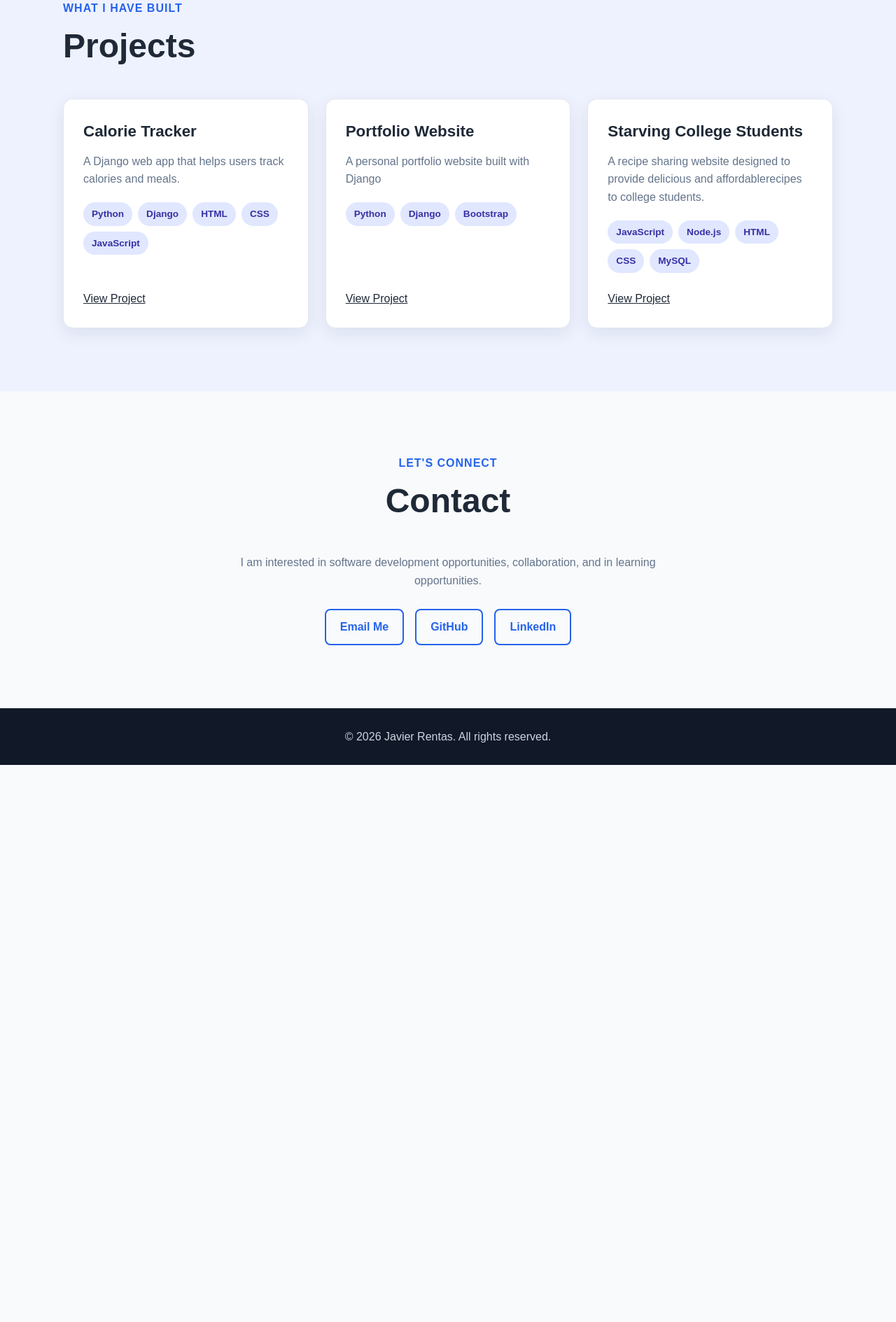
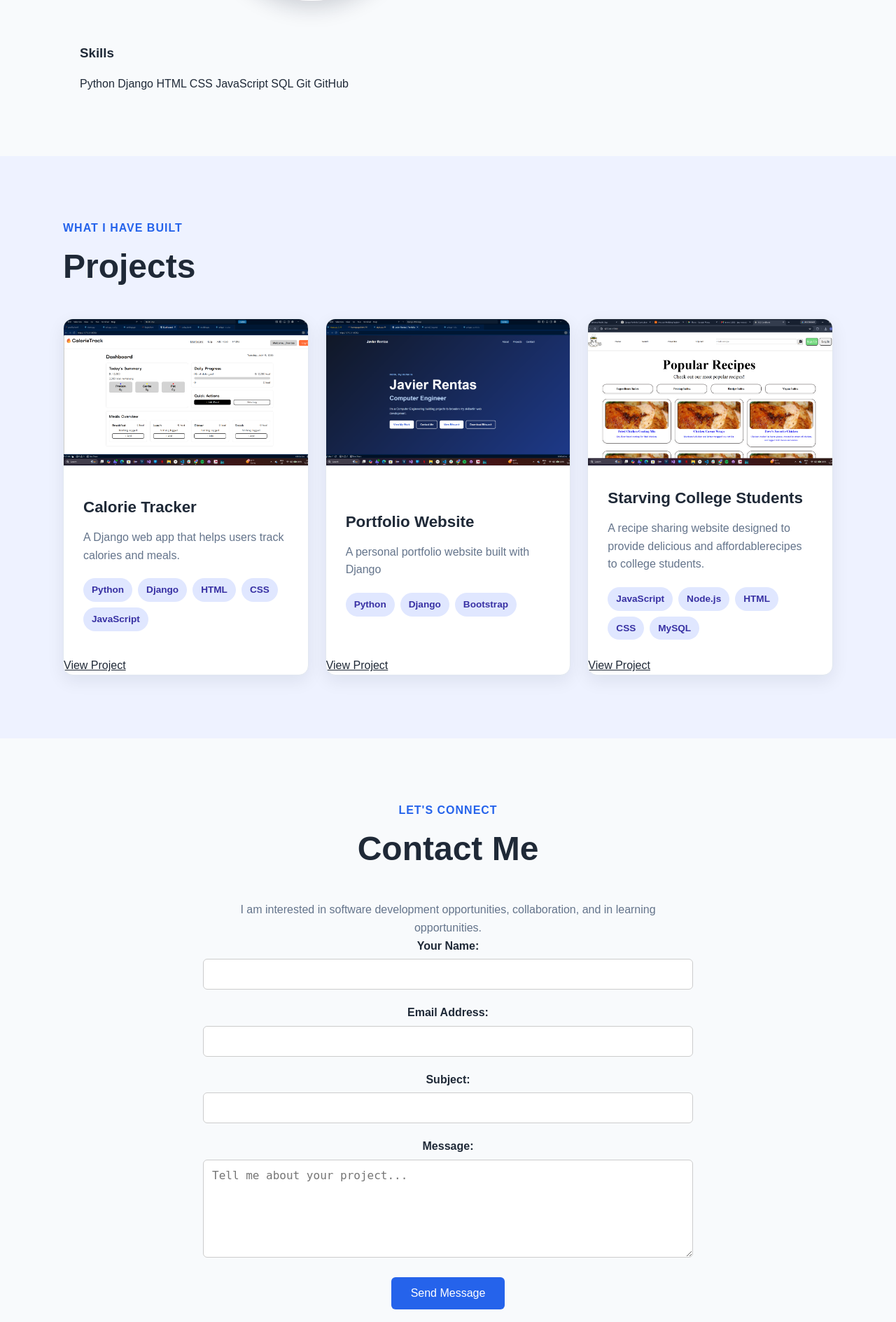
Before and after one commit to jrentas13/Django-Web-App, a Django app: page / in a window 1280 px wide. Shown: the part 1311-3200 px from the top of the page at 70% size. Before the commit the page ends 2404 px from the top, so only its background shows below. Run offline with Django 5.2, Linux system fonts and the light colour scheme.

Commit message:
Added images to site. Created Django form to handle contact. Site can now send a message to my personal gmail.

```diff
--- /dev/null
+++ b/desktop.ini
@@ -0,0 +1,3 @@
+[LocalizedFileNames]
+Screenshot 2026-07-14 171030.png=@Screenshot 2026-07-14 171030.png,0
+Screenshot 2026-07-14 173711.png=@Screenshot 2026-07-14 173711.png,0
--- /dev/null
+++ b/folio/desktop.ini
@@ -0,0 +1,3 @@
+[LocalizedFileNames]
+Screenshot 2026-07-14 171030.png=@Screenshot 2026-07-14 171030.png,0
+Screenshot 2026-07-14 173711.png=@Screenshot 2026-07-14 173711.png,0
--- /dev/null
+++ b/folio/forms.py
@@ -0,0 +1,17 @@
+from django import forms
+
+class ContactForm(forms.Form):
+    name = forms.CharField(
+        max_length=100,
+        label="Your Name"
+    )
+    email = forms.EmailField(label="Email Address")
+    subject = forms.CharField(max_length=150)
+    message = forms.CharField(
+        widget=forms.Textarea(
+            attrs={
+                "rows": 6,
+                "placeholder": "Tell me about your project..."
+            }
+        )
+    )
--- /dev/null
+++ b/folio/static/desktop.ini
@@ -0,0 +1,3 @@
+[LocalizedFileNames]
+Screenshot 2026-07-14 171030.png=@Screenshot 2026-07-14 171030.png,0
+Screenshot 2026-07-14 173711.png=@Screenshot 2026-07-14 173711.png,0
--- /dev/null
+++ b/folio/static/folio/desktop.ini
@@ -0,0 +1,3 @@
+[LocalizedFileNames]
+Screenshot 2026-07-14 171030.png=@Screenshot 2026-07-14 171030.png,0
+Screenshot 2026-07-14 173711.png=@Screenshot 2026-07-14 173711.png,0
--- /dev/null
+++ b/folio/static/folio/images/desktop.ini
@@ -0,0 +1,3 @@
+[LocalizedFileNames]
+Screenshot 2026-07-14 171030.png=@Screenshot 2026-07-14 171030.png,0
+Screenshot 2026-07-14 173711.png=@Screenshot 2026-07-14 173711.png,0
--- a/folio/static/folio/style.css
+++ b/folio/static/folio/style.css
@@ -38,6 +38,47 @@
 
 img {
     max-width: 100%;
+}
+
+form {
+    max-width: 700px;
+    margin: auto;
+}
+
+form p {
+    margin-bottom: 20px;
+}
+
+label {
+    display: block;
+    margin-bottom: 6px;
+    font-weight: bold;
+}
+
+input, textarea {
+    width: 100%;
+    padding: 12px;
+    border: 1px solid #ccc;
+    border-radius: 6px;
+    font-size: 16px;
+}
+
+textarea {
+    resize: vertical;
+}
+
+button {
+    padding: 14px 28px;
+    background: #2563eb;
+    color: white;
+    border: none;
+    border-radius: 6px;
+    cursor: pointer;
+    font-size: 16px;
+}
+
+button:hover {
+    background: #1d4ed8;
 }
 
 
@@ -259,7 +334,8 @@
 
 .project-card {
     min-height: 280px;
-    padding: 28px;
+    padding: 0px;
+    overflow: hidden;
     border: 1px solid var(--border);
     border-radius: 14px;
     background-color: var(--surface);
@@ -283,6 +359,18 @@
 .project-card h3 {
     margin-bottom: 12px;
     font-size: 1.4rem;
+}
+
+.project-image {
+    display: block;
+    width: 100%;
+    height: 210px;
+    object-fit: cover;
+    border-bottom: 1px solid var(--border);
+}
+
+.project-card-content {
+    padding: 28px 28px 0;
 }
 
 .project-description {
--- a/folio/templates/folio/homepage.html
+++ b/folio/templates/folio/homepage.html
@@ -41,6 +41,12 @@
                 <div class="hero-buttons">
                     <a class="button project-button" href="#projects">View My Work</a>
                     <a class="button contact-button" href="#contact">Contact Me</a>
+                    <a
+                        class="button resume-button"
+                        href="{% static 'folio/documents/resume.pdf' %}"
+                        target="_blank"
+                        rel="noopener noreferrer"
+                    >View Résumé</a>
                 </div>
             </section>
         </header>
@@ -53,6 +59,13 @@
                 </div>
 
                 <div class="about-content">
+                    <div class="profile-image-container">
+                        <img
+                            class="profile-image"
+                            src="{% static 'folio/images/profile.jpg' %}"
+                            alt="Portrait of Javier Rentas"
+                        >
+                    </div>
                     <div class="about-text">
                         <p>
                             I'm working on learning Django to broaden my skillset in using Python.
@@ -88,6 +101,13 @@
                 <div class="project-grid">
                     {% for project in projects %}
                         <article class="project-card">
+                            {% if project.image %}
+                                <img
+                                    class="project-image"
+                                    src="{% static project.image %}"
+                                    alt="Screenshot of {{ project.title }}"
+                                >
+                            {% endif %}
                             <div class="project-card-content">
                                 <h3>{{ project.title }}</h3>
                                 <p class="project-description">{{ project.description }}</p>
@@ -125,15 +145,27 @@
             <section id="contact" class="section contact-section">
                 <div class="section-heading">
                     <p class="section-label">Let's connect</p>
-                    <h2>Contact</h2>
+                    <h2>Contact Me</h2>
                 </div>
                 <p class="contact-description">
                     I am interested in software development opportunities, collaboration,
                     and in learning opportunities.
                 </p>
+
+                {% if submitted %}
+                    <div class="succes-message">
+                        Thank You!
+                        I'll get back to you as soon as possible.
+                    </div>
+                {% endif %}
+
+                <form method="POST">
+                    {% csrf_token %}
+                    {{ form.as_p }}
+                    <button type="submit">Send Message</button>
+                </form>
+
                 <div class="contact-links">
-                    <a href="mailto:javy.rentas@gmail.com">Email Me</a>
-
                     <a
                         href="https://github.com/jrentas13"
                         target="_blank"
--- a/folio/views.py
+++ b/folio/views.py
@@ -1,13 +1,64 @@
 from django.http import HttpResponse
 from django.shortcuts import render
+from django.core.mail import send_mail
+
+from .forms import ContactForm
 
 
 def homepage(request):
+    if request.method == "POST":
+        form = ContactForm(request.POST)
+
+        if form.is_valid():
+            name = form.cleaned_data["name"]
+            email = form.cleaned_data["email"]
+            subject = form.cleaned_data["subject"]
+            message = form.cleaned_data["message"]
+            full_message = f"""
+            You received a message from your portfolio website.
+
+            Name:
+            {name}
+
+            Email:
+            {email}
+
+            Message:
+            {message}
+            """
+
+            try:
+                send_mail(
+                    subject,
+                    full_message,
+                    email,
+                    ["javy.rentas@gmail.com"],
+                )
+                submitted = True
+
+            except Exception as e:
+                print(e)
+                submitted = False
+
+
+            form = ContactForm()
+
+            submitted = True
+
+        else:
+            submitted = False
+
+    else:
+        form = ContactForm()
+        submitted = False
+
+
     projects = [
         {
             "title": "Calorie Tracker",
             "description": ("A Django web app that helps users track calories and meals."),
             "tools": ["Python", "Django", "HTML", "CSS", "JavaScript"],
+            "image": "folio/images/calorie-tracker.png",
             "github_url": "https://github.com/abitsma/Health_App",
             "live_url": ""
         },
@@ -15,6 +66,7 @@
             "title": "Portfolio Website",
             "description": ("A personal portfolio website built with Django"),
             "tools": ["Python", "Django", "Bootstrap"],
+            "image": "folio/images/portfolio.png",
             "github_url": "https://github.com/jrentas13/Django-Web-App",
             "live_url": ""
         },
@@ -23,6 +75,7 @@
             "description": ("A recipe sharing website designed to provide delicious and affordable"
             "recipes to college students."),
             "tools": ["JavaScript", "Node.js", "HTML", "CSS", "MySQL"],
+            "image": "folio/images/starving-college-students.png",
             "github_url": "https://github.com/jrentas13/Starving-College-Students",
             "live_url": ""
         }
@@ -34,6 +87,8 @@
         "introduction": ("I'm a Computer Engineering building projects to broaden my skillset"
         "in web development."),
         "projects": projects,
+        "form": form,
+        "submitted": submitted,
     }
 
     return render(request, "folio/homepage.html", context)
```
Also changed, not shown: other parts of folio/static/folio/style.css (+47 -0 lines), portfolio/settings.py (+10 -0 lines), sprint2_log.md (+2 -1 lines), folio/static/folio/images/calorie-tracker.png (added), folio/static/folio/images/portfolio.png (added), folio/static/folio/images/profile.jpg (added), folio/static/folio/images/starving-college-students.png (added), 1 other file.
